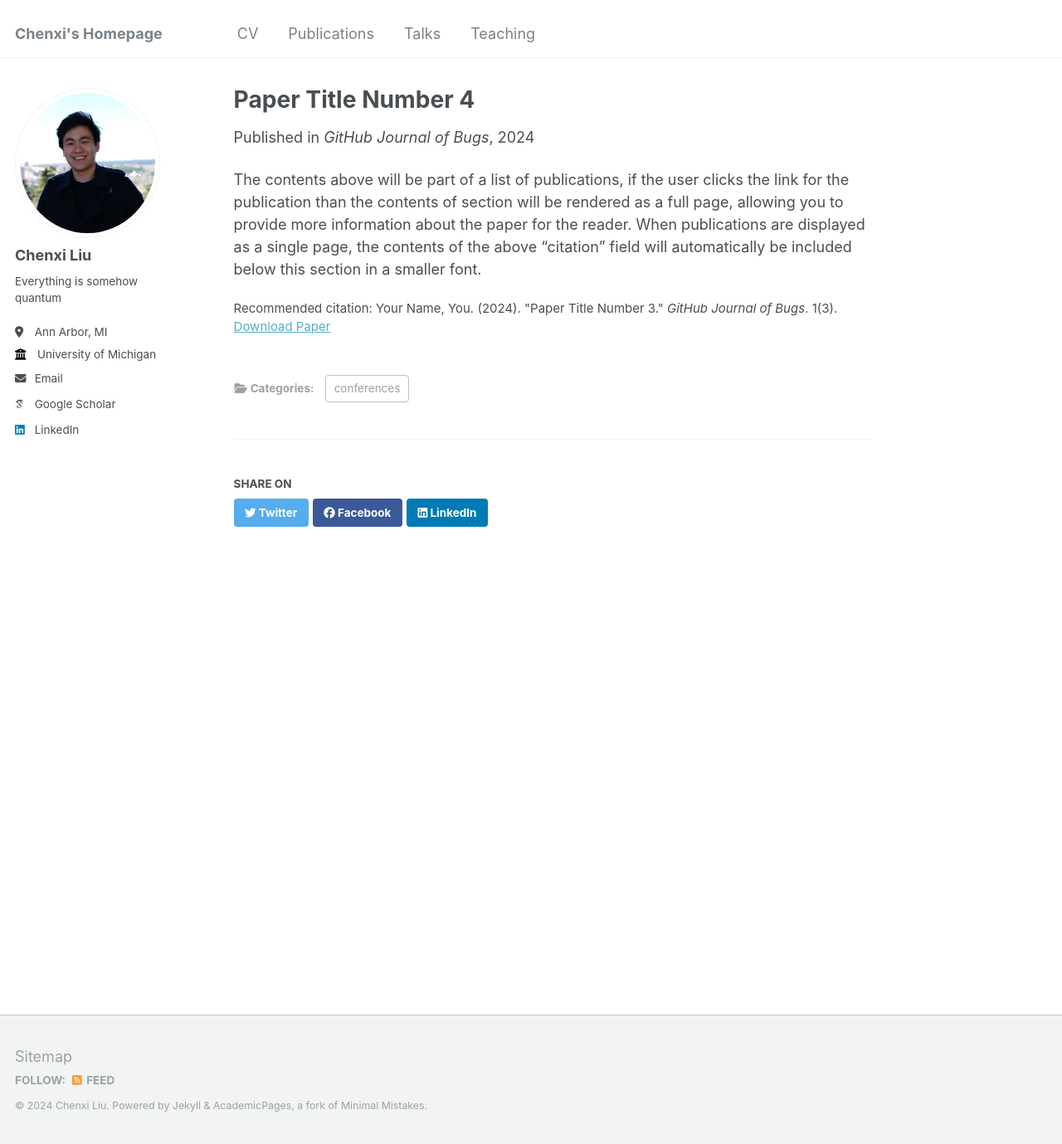
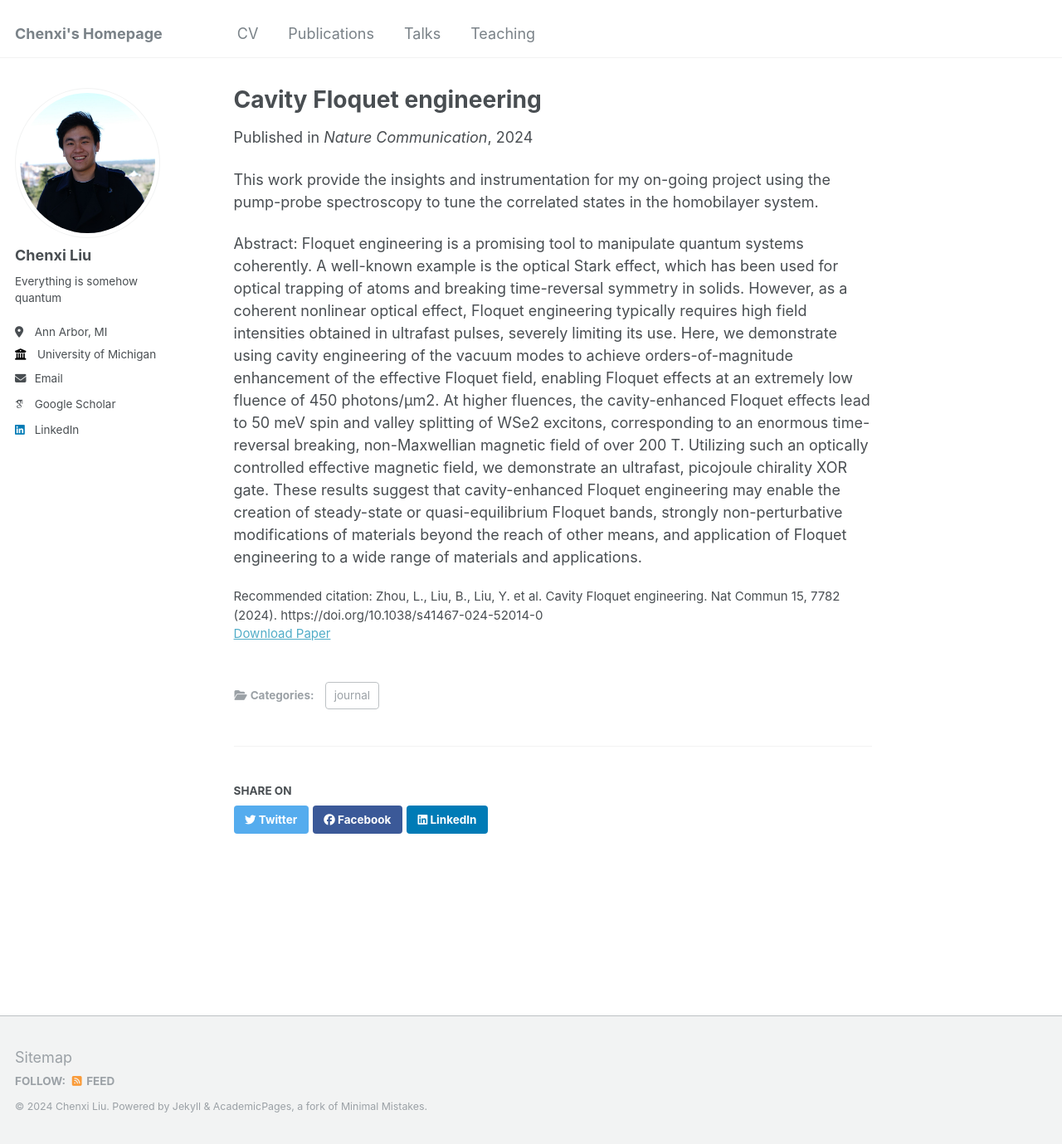
Before and after one commit to chenxil6/chenxi_liu.github.io, a Jekyll site: the page built from _publications/2024-02-17-paper-title-number-4.md, in a window 1280 px wide and 1379 px high. Shown: the whole window at 83% size. Built offline with Jekyll 4.4.1, drawn with Linux system fonts in a browser that asks for light colours; some web fonts are replaced.

Commit message:
Update 2024-02-17-paper-title-number-4.md

```diff
--- a/_publications/2024-02-17-paper-title-number-4.md
+++ b/_publications/2024-02-17-paper-title-number-4.md
@@ -1,13 +1,15 @@
 ---
-title: "Paper Title Number 4"
+title: "Cavity Floquet engineering"
 collection: publications
-category: conferences
-permalink: /publication/2024-02-17-paper-title-number-4
-excerpt: 'This paper is about fixing template issue #693.'
-date: 2024-02-17
-venue: 'GitHub Journal of Bugs'
-paperurl: 'http://academicpages.github.io/files/paper3.pdf'
-citation: 'Your Name, You. (2024). &quot;Paper Title Number 3.&quot; <i>GitHub Journal of Bugs</i>. 1(3).'
+category: journal
+permalink: /publication/2024-09-06
+excerpt: 'We investigated the floquet engineering using pump-probe spectroscopy and transferable DBR cavity.'
+date: 2024-09-06
+venue: 'Nature Communication'
+paperurl: 'https://www.nature.com/articles/s41467-024-52014-0'
+citation: 'Zhou, L., Liu, B., Liu, Y. et al. Cavity Floquet engineering. Nat Commun 15, 7782 (2024). https://doi.org/10.1038/s41467-024-52014-0'
 ---
+This work provide the insights and instrumentation for my on-going project using the pump-probe spectroscopy to tune the correlated states in the homobilayer system.
 
-The contents above will be part of a list of publications, if the user clicks the link for the publication than the contents of section will be rendered as a full page, allowing you to provide more information about the paper for the reader. When publications are displayed as a single page, the contents of the above "citation" field will automatically be included below this section in a smaller font.
+Abstract:
+Floquet engineering is a promising tool to manipulate quantum systems coherently. A well-known example is the optical Stark effect, which has been used for optical trapping of atoms and breaking time-reversal symmetry in solids. However, as a coherent nonlinear optical effect, Floquet engineering typically requires high field intensities obtained in ultrafast pulses, severely limiting its use. Here, we demonstrate using cavity engineering of the vacuum modes to achieve orders-of-magnitude enhancement of the effective Floquet field, enabling Floquet effects at an extremely low fluence of 450 photons/μm2. At higher fluences, the cavity-enhanced Floquet effects lead to 50 meV spin and valley splitting of WSe2 excitons, corresponding to an enormous time-reversal breaking, non-Maxwellian magnetic field of over 200 T. Utilizing such an optically controlled effective magnetic field, we demonstrate an ultrafast, picojoule chirality XOR gate. These results suggest that cavity-enhanced Floquet engineering may enable the creation of steady-state or quasi-equilibrium Floquet bands, strongly non-perturbative modifications of materials beyond the reach of other means, and application of Floquet engineering to a wide range of materials and applications.
```
